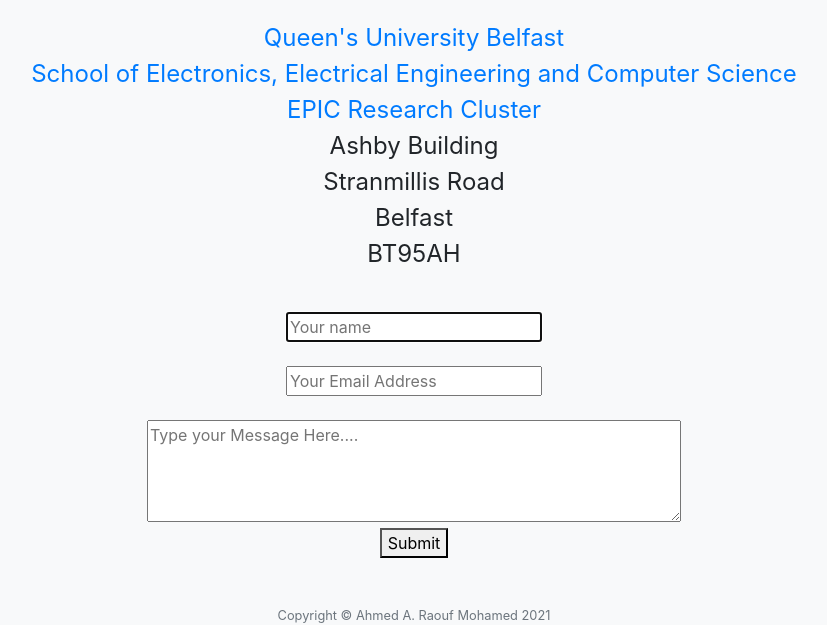
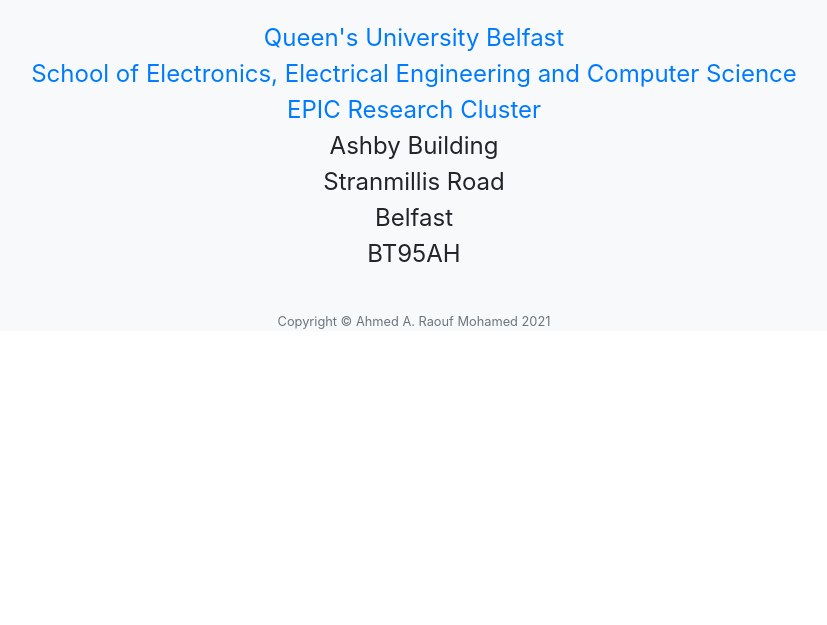
Before and after one commit to ARa2of/ARa2of.github.io, a website with bundled scripts: page index.html in a window 1280 px wide. Shown: the part 6392-7017 px from the top of the page, without its empty margins (226-1053 px from the left). After the commit the page ends 6723 px from the top, so only its background shows below. Built offline with nearby package versions, Linux system fonts and the light colour scheme.

Commit message:
Update index.html

```diff
--- a/index.html
+++ b/index.html
@@ -293,27 +293,6 @@
 <p style="text-align: center;"><a href="https://www.qub.ac.uk" target="_blank"><span style="font-size: 24px;">Queen&apos;s University Belfast</span></a><span style="font-size: 24px;"><br><a href="https://www.qub.ac.uk/schools/eeecs/" target="_blank">School of Electronics, Electrical Engineering and Computer Science</a><br><a href="https://www.qub.ac.uk/research-centres/EPIC/" target="_blank">EPIC Research Cluster</a><br>Ashby Building<br>Stranmillis Road<br>Belfast<br>BT95AH</span></p>
 <br>
 
-<form id="contact" action="" method="post" action="aaraoufm@gmail.com" enctype="text/plain">
-  <fieldset>
-    <input placeholder="Your name" type="text" tabindex="1" required autofocus>
-  </fieldset>
-  <br>
-
-  <fieldset>
-    <input placeholder="Your Email Address" type="email" tabindex="2" required>
-  </fieldset>
-  <br>
-
-  <fieldset>
-    <textarea  rows="4" cols="50" placeholder="Type your Message Here...." tabindex="5" required></textarea>
-  </fieldset>
-  <fieldset>
-    <button name="submit" type="submit" id="contact-submit" data-submit="...Sending">Submit</button>
-  </fieldset>
-</form>
-<br>
-<br>
-
       <p class="text-muted small mb-0">Copyright &copy; Ahmed A. Raouf Mohamed 2021</p>
              </div>
 
```
